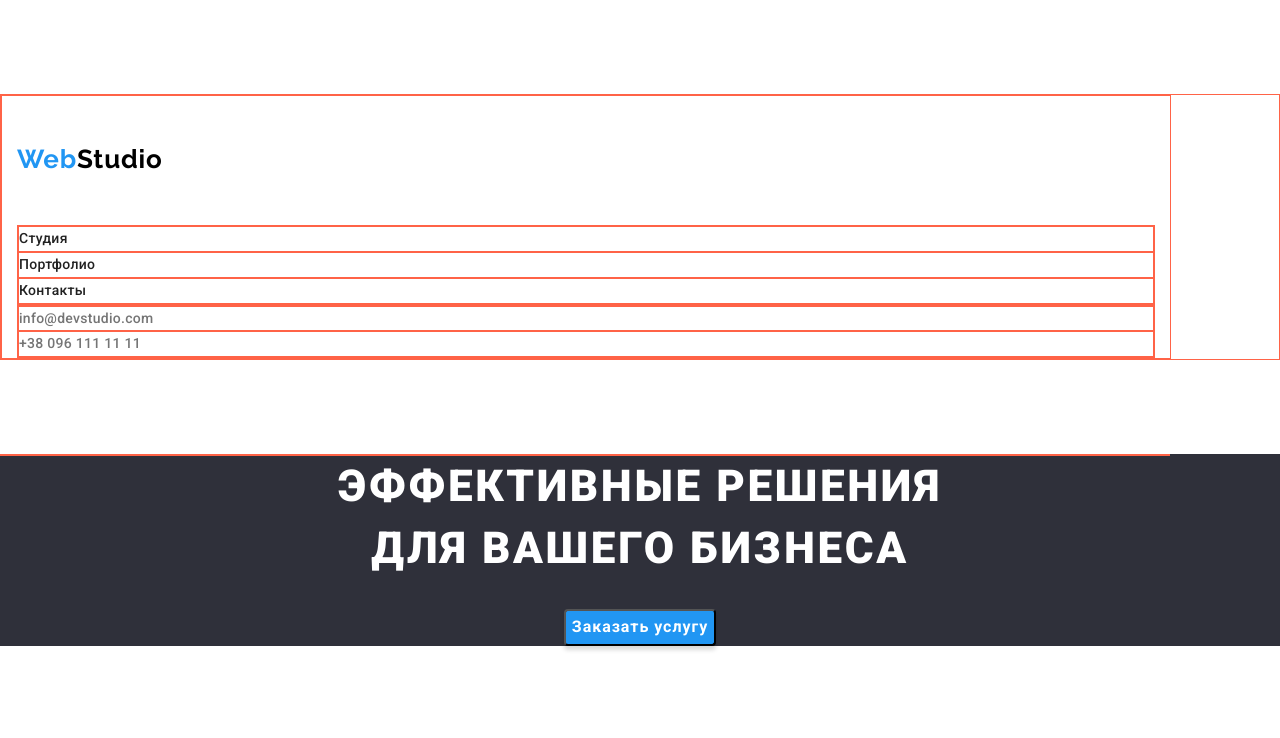
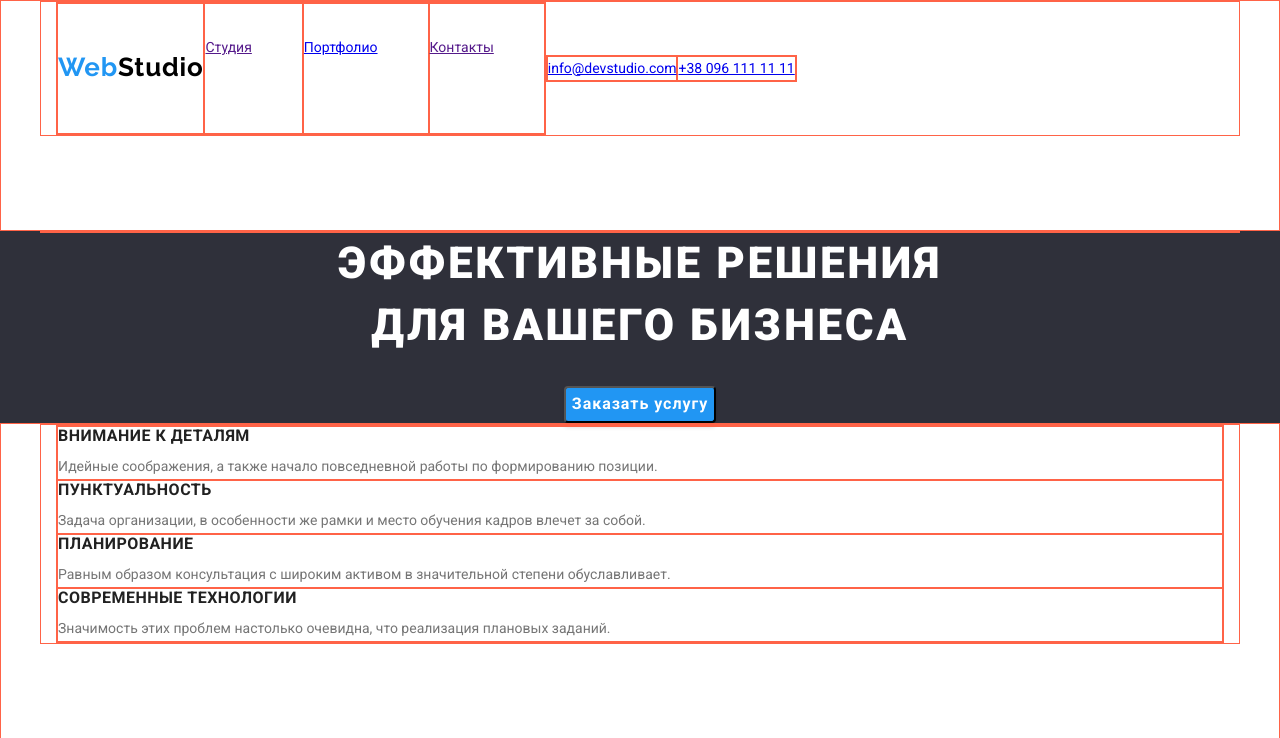
Before and after one commit to Anna-Mikh/goit-markup-hw-03, a plain HTML site: page index.html in a window 1280 px wide. Shown: the top 738 px of the page. Drawn offline with nearby package versions, Linux system fonts and the light colour scheme.

Commit message:
исправляет базовые ошибки д.з.

```diff
--- a/css/style.css
+++ b/css/style.css
@@ -9,10 +9,10 @@ body {
     font-family: "Roboto", sans-serif;
     font-size: 14px;
     line-height: 1.7;
-    width: 1600;
 
     color: var(--primery-text-color);
 }
+
 ul,
 li {
     list-style-type: none;
@@ -29,28 +29,50 @@ p {
     margin-top: 0;
 }
 
+img {
+    display: block;
+}
 .container {
-    width: 1170px;
+    width: 1200px;
     padding-left: 15px;
     padding-right: 15px;
     border: 1px solid tomato;
-    margin: 0;
-    padding-left: 15px;
-    padding-right: 15px;
+    margin-left: auto;
+    margin-right: auto;
 }
 
 .section {
-border: 1px solid tomato;
-margin-bottom: 94px;
-margin-top: 94px;
+    border: 1px solid tomato;
+    padding-bottom: 94px;
 }
 
-.link {
+.link .nav-link {
     text-decoration: none;
+}
+
+.nav-link {
+    display: block;
+    padding-top: 32px;
+    padding-bottom: 32px;
+
 }
 
 .header {
     background: #FFFFFF;
+}
+
+.visually-hidden {
+    position: absolute;
+    width: 1px;
+    height: 1px;
+    margin: -1px;
+    border: 0;
+    padding: 0;
+
+    word-spacing: nowrap;
+    clip-path: inset(100%);
+    clip: rect(0 0 0 0);
+    overflow: hidden;
 }
 
 /*Logo*/
@@ -91,6 +113,7 @@ margin-top: 94px;
     line-height: 1.2;
     letter-spacing: 0.03em;
 }
+
 
 /*Hero*/
 .hero {
@@ -142,7 +165,14 @@ margin-top: 94px;
 
 .nav-title {
     list-style: none;
+    display: flex;
 }
+
+.nav-link {
+    margin-right: 50px;
+}
+
+
 
 .nav-title .link:hover,
 .nav-title .link:focus {
@@ -153,6 +183,11 @@ margin-top: 94px;
     color: var(--sekondary-color);
 }
 
+.nav-secondary {
+    display: flex;
+}
+
+
 .nav-secondary .link {
     font-weight: 500;
     font-size: 14px;
@@ -161,11 +196,20 @@ margin-top: 94px;
 
     color: var(--primery-text-color);
     text-decoration:none;
+
+    margin-right: 50px;
 }
 
-.nav-secondary .link:hover,
-.nav-secondary .link:focus {
+
+.nav-secondary-link:hover,
+.nav-secondary-link:focus {
     color: var(--sekondary-color);
+}
+
+.nav {
+    display: flex;
+    align-items: center;
+
 }
 
 .text-title {
--- a/index.html
+++ b/index.html
@@ -16,17 +16,16 @@
     <!-- header -->
     <header class="header">
         <div class="container">
-        <a href="" class="logo">Web<span class="logo-half">Studio</span></a>
-
     <nav class="nav">
         <ul class="nav-title">
-            <li><a class="link" href="">Студия</a></li>
-            <li><a class="link" href="portfolio.html">Портфолио</a></li>
-            <li><a class="link" href="">Контакты</a></li>
+            <li><a href="" class="logo">Web<span class="logo-half">Studio</span></a></li>
+            <li><a class="nav-link" href="">Студия</a></li>
+            <li><a class="nav-link" href="portfolio.html">Портфолио</a></li>
+            <li><a class="nav-link" href="">Контакты</a></li>
         </ul>
         <ul class="nav-secondary">
-            <li><a class="link" href="mailto:info@devstudio.com">info@devstudio.com</a></li>
-            <li><a class="link" href="tel:+380961111111">+38 096 111 11 11</a></li>
+            <li><a class="nav-secondary-link" href="mailto:info@devstudio.com">info@devstudio.com</a></li>
+            <li><a class="nav-secondary-link" href="tel:+380961111111">+38 096 111 11 11</a></li>
         </ul>
     </nav>
     </div>
@@ -47,7 +46,7 @@
     <section class="section">
         <div class="container">
         <!-- скрытый заголовок -->
-        <h2 class="hidden-header">Особенности</h2>
+        <h2 class="visually-hidden">Особенности</h2>
         <ul>
             <li>
                 <h3 class="text-title">Внимание к деталям</h3>
```
Also changed, not shown: portfolio.html (+7 -7 lines).
